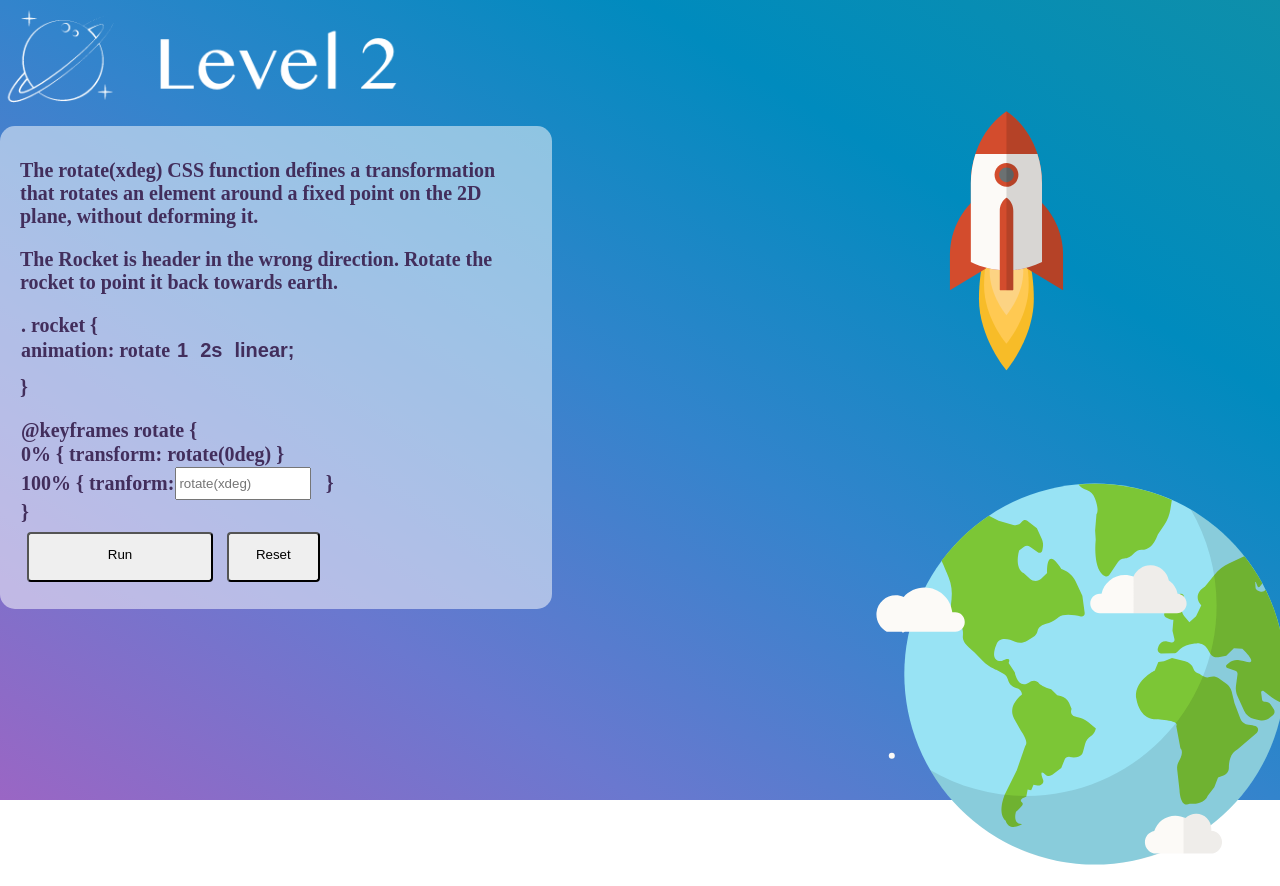
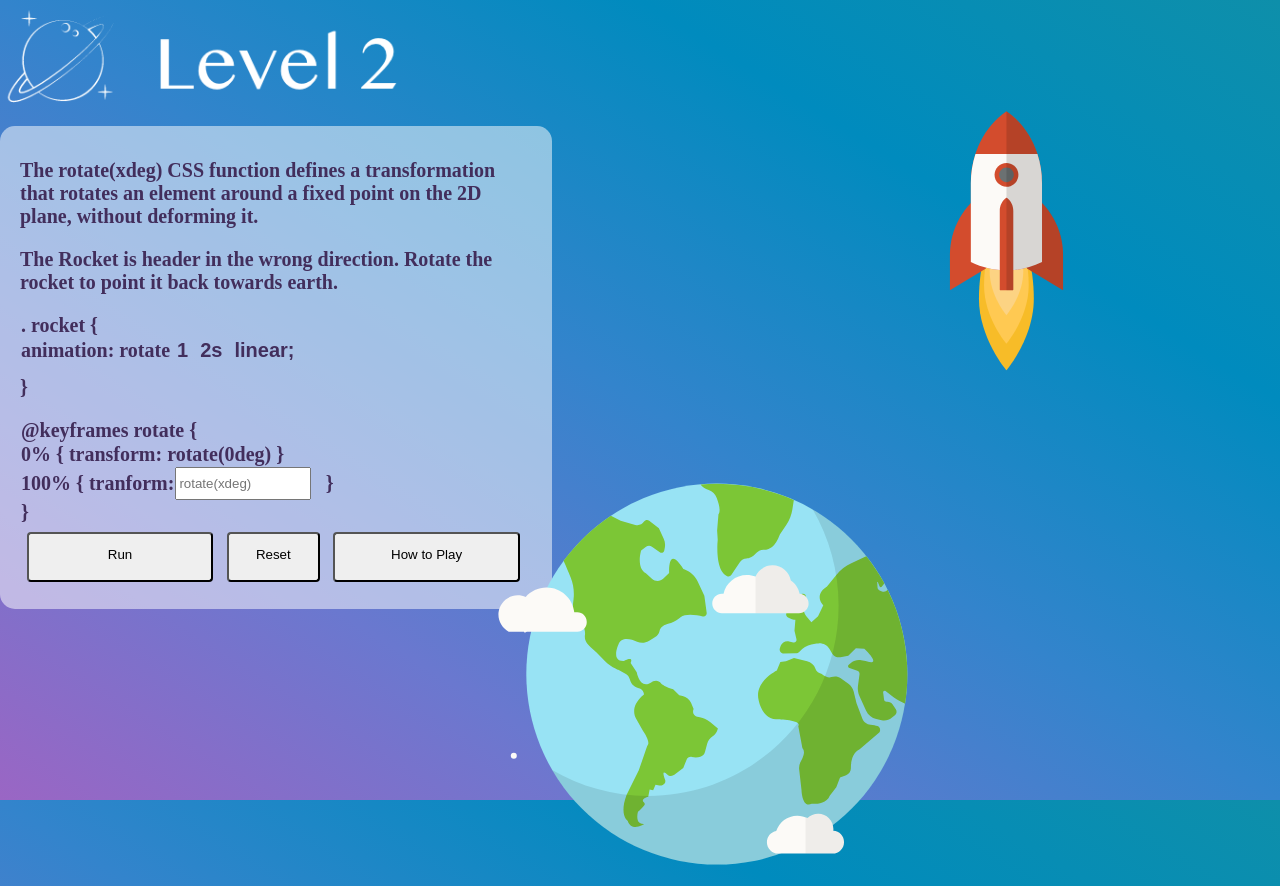
Before and after one commit to ariannalillie/AstroAnimate, a React (Create React App) app: page /level_2 in a window 1280 px wide. Before the commit the page ends 800 px from the top, so only its background shows below. Built offline with nearby package versions, Linux system fonts and the light colour scheme.

Commit message:
how to play modal

```diff
--- a/src/App.js
+++ b/src/App.js
@@ -18,9 +18,6 @@ function App() {
     <>
       <Route exact path="/" >
         <Home />
-  </Route>
-  <Route path="/how_to_play" >
-      <HowToPlay />
       </Route>
       <Route path="/level_1" >
         <Level1 />
--- a/src/Componenets/HowToPlay/HowToPlay.css
+++ b/src/Componenets/HowToPlay/HowToPlay.css
@@ -1,4 +1,15 @@
-.play-image {
-    height: 100vh;
-    width: 100%;
+.modal-content {
+width: 800px;
+height: auto;
+border: none;
+padding: 0;
+margin: 0;
 }
+
+.how-to-play-image {
+    width: 550px;
+    height: auto;
+    padding: 0;
+    margin: 0;
+    border: none;
+}
--- a/src/Componenets/HowToPlay/index.js
+++ b/src/Componenets/HowToPlay/index.js
@@ -1,10 +1,50 @@
-import howToPlay from "../../Media/how-to-play.png";
+import howToPlay from "../../Media/how-to-play2.png";
 import "./HowToPlay.css";
+import React, { useState } from 'react';
+import Button from "@material-ui/core/Button";
+import Dialog from "@material-ui/core/Dialog";
+import DialogActions from "@material-ui/core/DialogActions";
+import DialogContent from "@material-ui/core/DialogContent";
+import styled from "styled-components";
 
-function HowToPlay () {
+
+const StyledButton = styled.button`
+  border-radius: 4px;
+  padding: 1em 1em 2.5em 1em;
+  margin: 0.5em;
+  width: ${(props) => (props.buttonType === "reset" ? "7em" : "14em")};
+  height: 3.2em;
+`;
+
+function HowToPlay() {
+    const [open, setOpen] = useState(false);
+
+    const handleClickOpen = () => {
+        setOpen(true);
+    };
+
+    const handleClose = () => {
+        setOpen(false);
+    };
+
     return (
         <div>
-            <img src={howToPlay} className="play-image"/>
+            <StyledButton onClick={handleClickOpen}>How to Play</StyledButton>
+            <Dialog
+            className="modal-content"
+                open={open}
+                onClose={handleClose}
+                aria-labelledby="form-dialog-title"
+            >
+                <DialogContent >
+                    <img src={howToPlay} className="how-to-play-image"/>
+                </DialogContent>
+                <DialogActions>
+                    <Button onClick={handleClose} color="primary">
+                        Got it!
+          </Button>
+                </DialogActions>
+            </Dialog>
         </div>
     )
 }
--- a/src/Componenets/Level1/Level1.css
+++ b/src/Componenets/Level1/Level1.css
@@ -56,3 +56,14 @@
     height: 3.2em;
     background-color: green;
 }
+
+.instruction-button {
+    position: fixed;
+    top: 100px;
+    right: 100px;
+}
+
+.button-container {
+    display: flex;
+
+}
--- a/src/Componenets/Level1/index.js
+++ b/src/Componenets/Level1/index.js
@@ -4,11 +4,11 @@ import planet from "../../Media/new-planet.svg";
 import { useState } from "react";
 import styled, { keyframes } from "styled-components";
 import levelLogo from "../../Media/Level-1.png";
-// import levelLogo from "../../Media/howtoplay.png";
 import { useHistory } from "react-router-dom";
 import Hint from "../Hint";
 import { isCollide } from "../../Utils";
 import SimplePopper from "../SimplePopper";
+import HowToPlay from "../HowToPlay";
 
 const taskAnimation = (rotate1, rotate2) => keyframes`
   from {
@@ -126,6 +126,7 @@ function Level1() {
             <h1 className='margin'>{"}"}</h1>
           </div>
           <h1 className='margin'>{"}"}</h1>
+          <div className="button-container">
           <StyledButton
             buttonType="run"
             onClick={run}
@@ -141,6 +142,9 @@ function Level1() {
           >
             Reset
         </StyledButton>
+        < HowToPlay className="instruction-button"/>
+          </div>
+
 
           <MyStyledImg
             id="astronaut"
--- a/src/Componenets/Level2/Level2.css
+++ b/src/Componenets/Level2/Level2.css
@@ -1,11 +1,11 @@
 #rocket {
     position: absolute;
     top: 100px;
-    right: 200px;;
+    right: 200px;
 }
 
 #earth {
-    position: fixed;
+    position: absolute;
     top: 450px;
-    left: 850px;
+    right: 350px;
 }
--- a/src/Componenets/Level2/index.js
+++ b/src/Componenets/Level2/index.js
@@ -7,6 +7,7 @@ import "./Level2.css";
 import { useHistory } from "react-router-dom";
 import Hint from "../Hint";
 import SimplePopper from "../SimplePopper";
+import HowToPlay from "../HowToPlay";
 
 const taskAnimation = (rotate1, rotate2) => keyframes`
   from {
@@ -114,6 +115,7 @@ function Level2() {
                     <h1 className='margin'>{"}"}</h1>
                 </div>
                 <h1 className='margin'>{"}"}</h1>
+                <div className="button-container">
                 <StyledButton
                     buttonType="run"
                     onClick={() => {
@@ -135,6 +137,8 @@ function Level2() {
                 >
                     Reset
         </StyledButton>
+                < HowToPlay className="instruction-button" />
+                </div>
             </div>
             <MyStyledImg
                 id="rocket"
--- a/src/Componenets/Level3/index.js
+++ b/src/Componenets/Level3/index.js
@@ -7,6 +7,7 @@ import "./Level3.css";
 import { useHistory } from "react-router-dom";
 import Hint from "../Hint";
 import SimplePopper from "../SimplePopper";
+import HowToPlay from "../HowToPlay";
 
 const taskAnimation = (rotate1, rotate2) => keyframes`
 0%   { transform: translateY(0px); }
@@ -105,7 +106,7 @@ function Level3() {
                 </div>
                 <h1 className='margin'>100% {"{ transform: translateY(0px); }"}</h1>
                 <h1 className='margin'>{"}"}</h1>
-
+                <div className="button-container">
                 <StyledButton
                     buttonType="run"
                     onClick={() => {
@@ -123,6 +124,8 @@ function Level3() {
                 >
                     Reset
         </StyledButton>
+        < HowToPlay className="instruction-button" />
+                </div>
             </div>
             <MyStyledImg
                 id="astronaut-3"
--- a/src/Componenets/Level4/index.js
+++ b/src/Componenets/Level4/index.js
@@ -8,6 +8,7 @@ import "./Level4.css";
 import { useHistory } from "react-router-dom";
 import { isCollide } from "../../Utils";
 import Hint from "../Hint"
+import HowToPlay from "../HowToPlay";
 
 const taskAnimation = (rotate1, rotate2) => keyframes`
     0%   { transform: translate(0px); }
@@ -127,7 +128,7 @@ function Level4() {
                         setAnswer_2(e.target.value);
                     }}
                 />
-
+                <div className="button-container">
                     <StyledButton
                         buttonType="run"
                         onClick={() => {
@@ -167,6 +168,8 @@ function Level4() {
                     >
                         Reset
         </StyledButton>
+                    < HowToPlay className="instruction-button" />
+                </div>
             </div>
             <MyStyledImg
                 id="rocket"
```
Also changed, not shown: src/Media/how-to-play2.png (added), 1 other file (tests, documents, lock files or other folders). Lines whose indentation alone changed are shown as unchanged.
